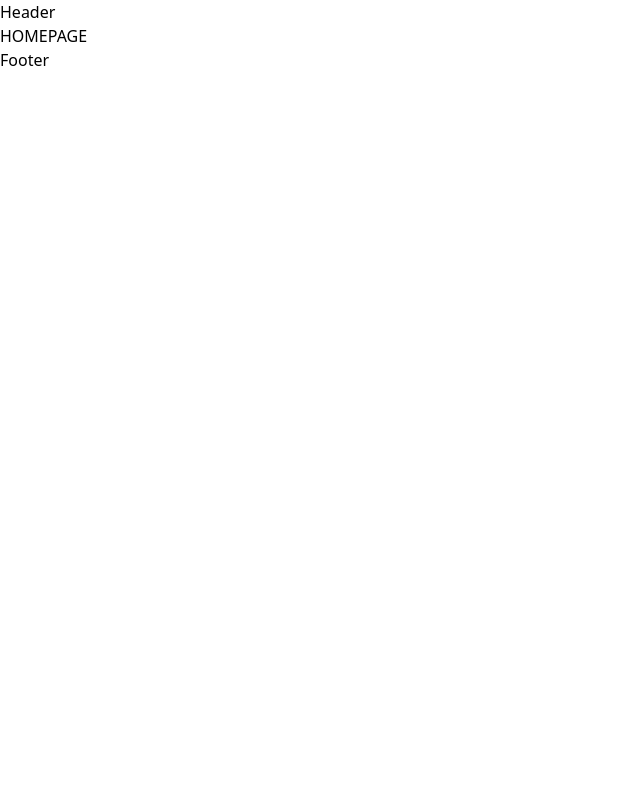
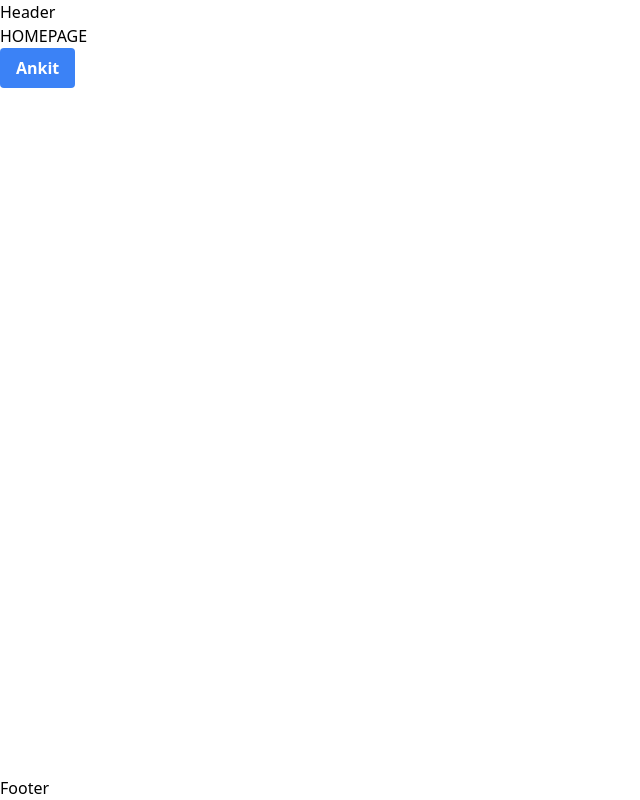
Before and after one commit to aktson/next-prisma, a Next.js app: page / in a window 1280 px wide. Shown: the whole page, without its empty margins (0-640 px from the left). Built offline with nearby package versions, Linux system fonts and the light colour scheme.

Commit message:
button component added

```diff
--- a/src/app/globals.css
+++ b/src/app/globals.css
@@ -16,10 +16,14 @@ body {
 }
 
 body {
-  @apply flex flex-col h-full max-w-full;
+  @apply flex flex-col h-screen w-screen;
+}
+
+main {
+  @apply flex-1;
 }
 
 a {
-  color: inherit;
+  @apply text-inherit;
   text-decoration: none;
 }
--- a/src/app/page.tsx
+++ b/src/app/page.tsx
@@ -1,11 +1,15 @@
 import Image from 'next/image'
 import { Inter } from 'next/font/google'
+import PrimaryBtn from '@/components/common/buttons/PrimaryBtn'
 
 
 const inter = Inter({ subsets: ['latin'] })
 
 export default function Home() {
   return (
-    <div>HOMEPAGE</div>
+    <div>HOMEPAGE
+
+      <PrimaryBtn>Ankit</PrimaryBtn>
+    </div>
   )
 }
--- /dev/null
+++ b/src/components/common/Spinner.tsx
@@ -0,0 +1,23 @@
+/***** IMPORTS *****/
+import React, { FC } from 'react';
+
+
+/***** INTERFACES *****/
+interface SpinnerProps {
+
+};
+
+
+/***** COMPONENT-FUNCTION *****/
+const Spinner: FC<SpinnerProps> = (): JSX.Element => {
+
+    /** return statement */
+    return (
+        <div>
+            Loading...
+        </div>
+    );
+};
+
+/***** EXPORTS *****/
+export default Spinner;
--- /dev/null
+++ b/src/components/common/buttons/PrimaryBtn.tsx
@@ -0,0 +1,28 @@
+/***** IMPORTS *****/
+import React, { FC, ReactNode } from 'react';
+import Spinner from '../Spinner';
+
+
+/***** INTERFACES *****/
+interface PrimaryBtnProps {
+    children: string | ReactNode,
+    disabled?: boolean;
+    className?: string | string[];
+    isSubmitting?: boolean
+};
+
+
+/***** COMPONENT-FUNCTION *****/
+const PrimaryBtn: FC<PrimaryBtnProps> = ({ className, disabled, children, isSubmitting }): JSX.Element => {
+
+    /** return statement */
+    return (
+        <button className={`bg-blue-500 hover:bg-blue-700 text-white font-bold py-2 px-4 rounded transition duration-200 ease-in flex gap-2 ${className}`} disabled={disabled}>
+            {isSubmitting && <Spinner />}
+            {children}
+        </button>
+    );
+};
+
+/***** EXPORTS *****/
+export default PrimaryBtn;
```
